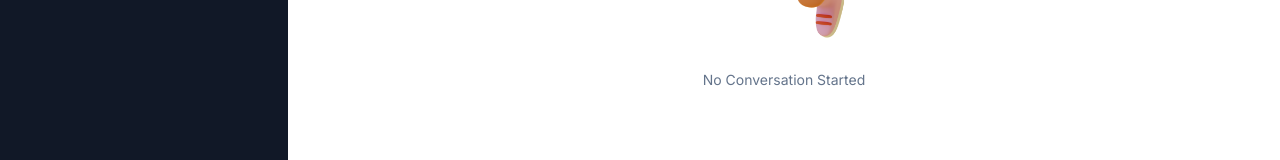
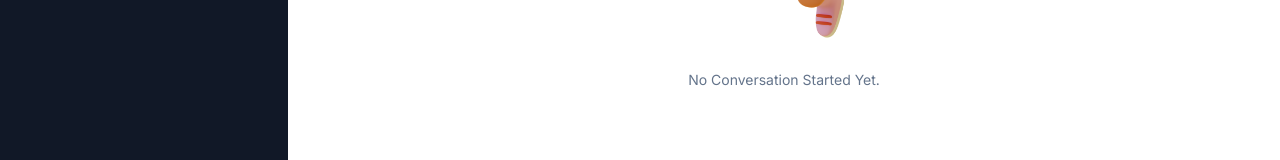
Before and after one commit to nayak-nirmalya/ai-saas, a Next.js app: page /conversation in a window 1280 px wide. Shown: the part 508-668 px from the top of the page. Built offline with nearby package versions, Linux system fonts and the light colour scheme.

Commit message:
changed empty result text

```diff
--- a/app/(dashboard)/(routes)/conversation/page.tsx
+++ b/app/(dashboard)/(routes)/conversation/page.tsx
@@ -104,7 +104,7 @@ export default function ConversationPage() {
             </div>
           )}
           {messages.length === 0 && !isLoading && (
-            <Empty label="No Conversation Started" />
+            <Empty label="No Conversation Started Yet." />
           )}
           <div className="flex flex-col-reverse gap-y-4">
             {messages.map((message) => (
--- a/app/(dashboard)/(routes)/video/page.tsx
+++ b/app/(dashboard)/(routes)/video/page.tsx
@@ -96,7 +96,7 @@ export default function VideoPage() {
           {video && (
             <video
               controls
-              className="w-full aspect-video rounded-lg border bg-black mt-8"
+              className="w-full aspect-video rounded-lg border bg-black my-8"
             >
               <source src={video} />
             </video>
```
